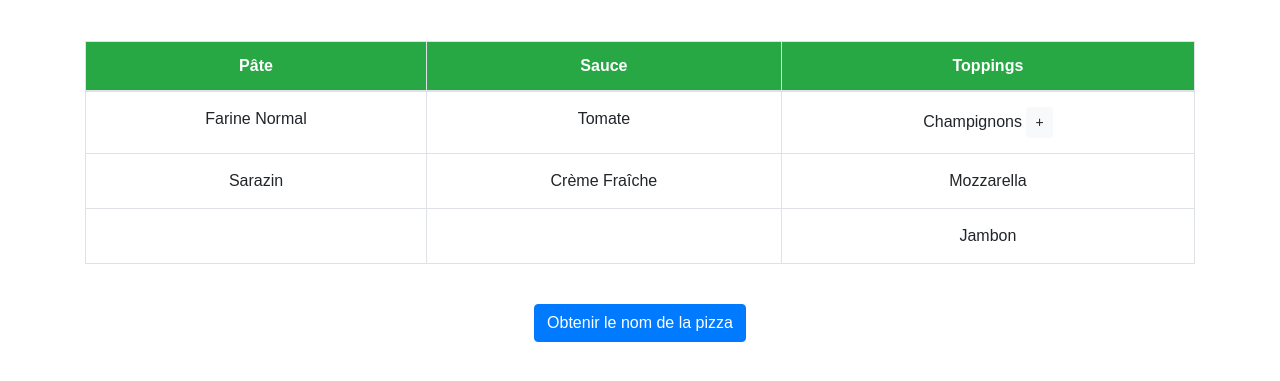
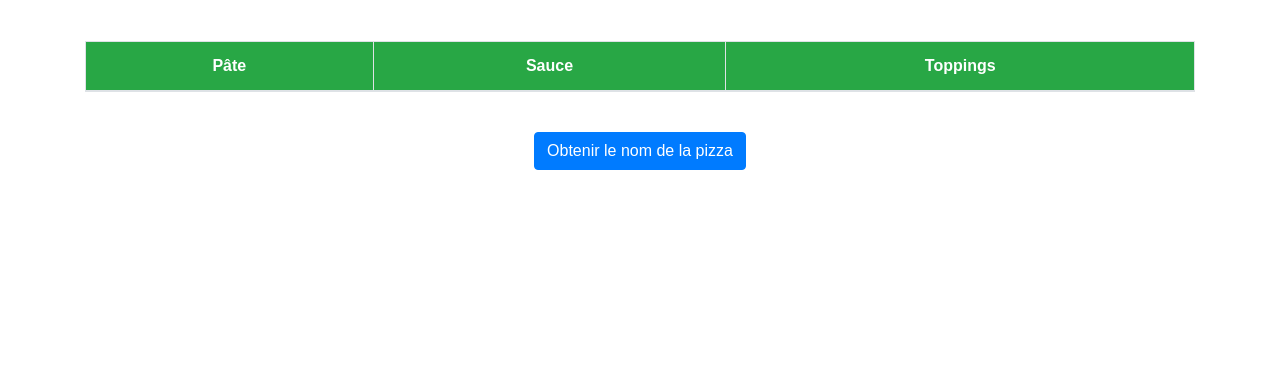
Before and after one commit to katamanthano/PET, a plain HTML site: page index.html in a window 1280 px wide. Shown: the part 75-456 px from the top of the page. Drawn offline with nearby package versions, Linux system fonts and the light colour scheme.

Commit message:
Update index.html

```diff
--- a/index.html
+++ b/index.html
@@ -20,29 +20,8 @@
                         <th>Toppings</th>
                     </tr>
                 </thead>
-                <tbody>
-                    <tr>
-                        <td onclick="selectOption('pate', 'farine normal', this)">Farine Normal</td>
-                        <td onclick="selectOption('sauce', 'tomate', this)">Tomate</td>
-                        <td>
-                            <span onclick="toggleSubTechniques(event, 'sub-champignons')">Champignons <button class="btn btn-sm btn-light" onclick="toggleSubTechniques(event, 'sub-champignons')">+</button></span>
-                            <div id="sub-champignons" class="sub-techniques">
-                                <div onclick="selectSubOption('toppings', 'champignons', 'cepe', event)">Cèpe</div>
-                                <div onclick="selectSubOption('toppings', 'champignons', 'girolle', event)">Girolle</div>
-                                <div onclick="selectSubOption('toppings', 'champignons', null, event)">Aucune</div>
-                            </div>
-                        </td>
-                    </tr>
-                    <tr>
-                        <td onclick="selectOption('pate', 'sarazin', this)">Sarazin</td>
-                        <td onclick="selectOption('sauce', 'creme fraiche', this)">Crème Fraîche</td>
-                        <td onclick="selectOption('toppings', 'mozza', this)">Mozzarella</td>
-                    </tr>
-                    <tr>
-                        <td></td>
-                        <td></td>
-                        <td onclick="selectOption('toppings', 'jambon', this)">Jambon</td>
-                    </tr>
+                <tbody id="matrixBody">
+                    <!-- Contenu généré par JavaScript -->
                 </tbody>
             </table>
         </div>
```
